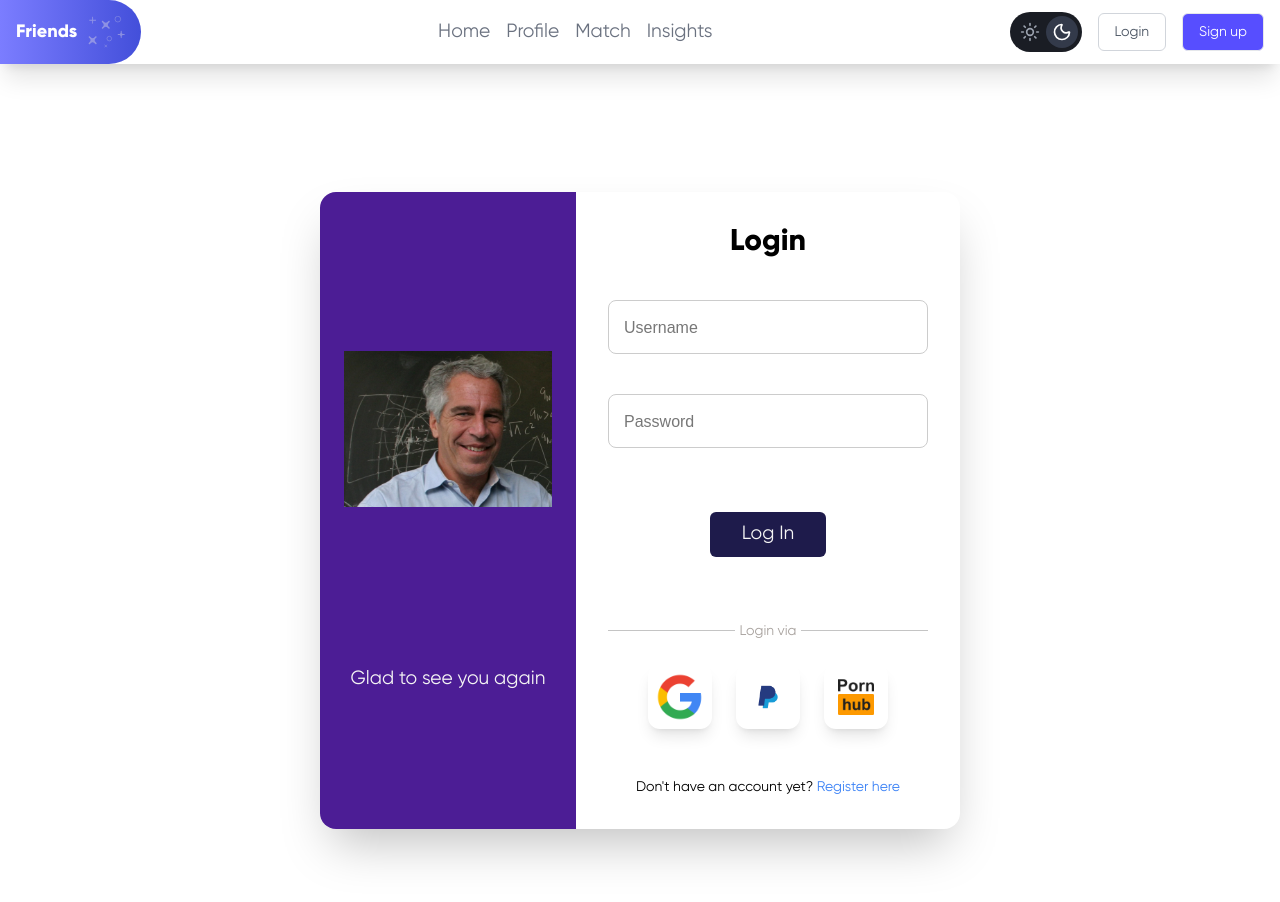
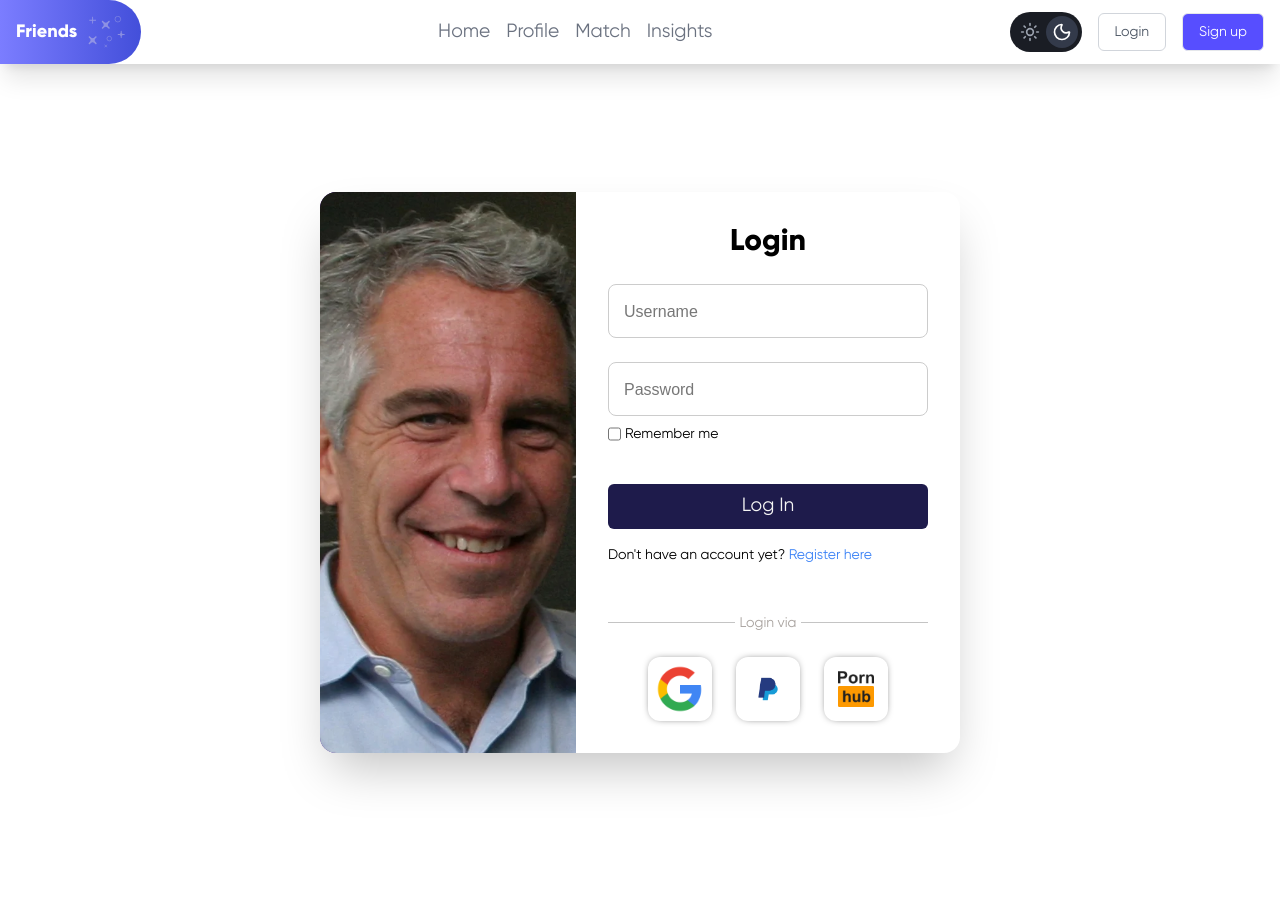
Before and after one commit to pleonastic6/PMA, a React (Create React App) app in the folder frontend/app/: page /Login in a window 1280 px wide. Shown: the top 902 px of the page. After the commit the page ends 881 px from the top, so only its background shows below. Built offline with nearby package versions, Linux system fonts and the light colour scheme.

Commit message:
Upgraded Login

```diff
--- a/frontend/app/src/components/buttons/Button.js
+++ b/frontend/app/src/components/buttons/Button.js
@@ -1,7 +1,9 @@
 export function Button(probs) {
-    return (<button className="flex items-center relative bg-indigo-950 mt-16 m-auto rounded-md overflow-hidden">
-        <span className="text-stone-100 px-8 py-2 before:absolute before:left-0 before:top-0 before:w-0 before:h-full before:bg-white before:bg-opacity-15 before:transition-all before:duration-200 hover:before:w-full">
+    return (
+    <button className="flex items-center relative bg-indigo-950 mt-8 rounded-md overflow-hidden">
+        <span className="text-stone-100 w-full px-8 py-2 before:absolute before:left-0 before:top-0 before:w-0 before:h-full before:bg-white before:bg-opacity-15 before:transition-all before:duration-200 hover:before:w-full">
             {probs.text}
         </span>
-    </button>)
+    </button>
+    )
 }
--- a/frontend/app/src/components/form_elements/ModernInput.js
+++ b/frontend/app/src/components/form_elements/ModernInput.js
@@ -33,7 +33,7 @@ const styles = {
   wrapper: {
     position: "relative",
     width: "320px",
-    marginTop: "40px",
+    marginTop: "24px",
     fontFamily: "Arial, sans-serif",
   },
 
--- a/frontend/app/src/components/form_elements/divider.js
+++ b/frontend/app/src/components/form_elements/divider.js
@@ -1,6 +1,6 @@
 export function Divider(probs) {
     return (
-        <div className="flex items-center mt-16 bg-gre">
+        <div className="flex items-center mt-12 bg-gre">
             <div style={divstyle} />
             <span className="text-sm text-stone-400 px-1">{probs.text}</span>
             <div style={divstyle} />
--- a/frontend/app/src/pages/Login/Login.js
+++ b/frontend/app/src/pages/Login/Login.js
@@ -1,29 +1,21 @@
 import { Button } from "../../components/buttons/Button";
-import { Divider } from "../../components/form_elements/divider";
+import { Divider } from "../../components/form_elements/Divider";
 import ModernInput from "../../components/form_elements/ModernInput";
 import { useState } from "react";
 import img_epstein from "../../assets/images/epstein.webp"
 
-const strings = {
-  "login": "Glad to see you again",
-  "register": "Welcome to Epstein Tinder. Once you're in, you'll never get out (unless your age is above 14)"
-}
 
 const logins = ["google", "paypal", "pornhub"]
 
 
 export default function Login() {
-
-  const [action, setAction] = useState("login")
-
   return (
     <main className="w-full">
       <div className="flex justify-center">
         <div className="flex overflow-hidden rounded-2xl my-32 shadow-2xl">
           {/* Left Panel */}
-          <div className="flex flex-col justify-evenly bg-violet-900 w-64 text-stone-100 text-center">
-            <img src={img_epstein} className="m-6"/>
-            <p className="mx-4">{strings[action]}</p>
+          <div className="bg-violet-900 w-64 text-stone-100 text-center">
+            <img src={img_epstein} className="w-full h-full object-cover object-[-320px]"/>
           </div>
 
           {/* Login/Register Form */}
@@ -31,16 +23,20 @@ export default function Login() {
             <h1 className="text-center text-3xl font-extrabold">Login</h1>
             <ModernInput text="Username"/>
             <ModernInput input="password" text="Password" />
+            <div className="flex gap-1">
+              <input id="remember" type="checkbox" />
+              <label for="remember" className="text-sm select-none py-2" >Remember me</label>
+            </div>
             <Button text="Log In" />
+            <p className="text-sm mt-4">Don't have an account yet? <a href="/signup" className="text-blue-500">Register here</a></p>
             <Divider text="Login via" />
             <div className="flex justify-center gap-6 mt-6">
               {logins.map((name) =>
-                  <button className="p-2 rounded-xl shadow-lg">
+                  <button className="p-2 rounded-xl shadow-[0px_0px_8px_-4px_#000000]">
                     <img src={"/logos/" + name + ".png"} className="size-12" />
                   </button>
                 )}
             </div>
-            <p className="text-center text-sm mt-12">Don't have an account yet? <span className="text-blue-500 cursor-pointer">Register here</span></p>
           </div>
         </div>
       </div>
```
